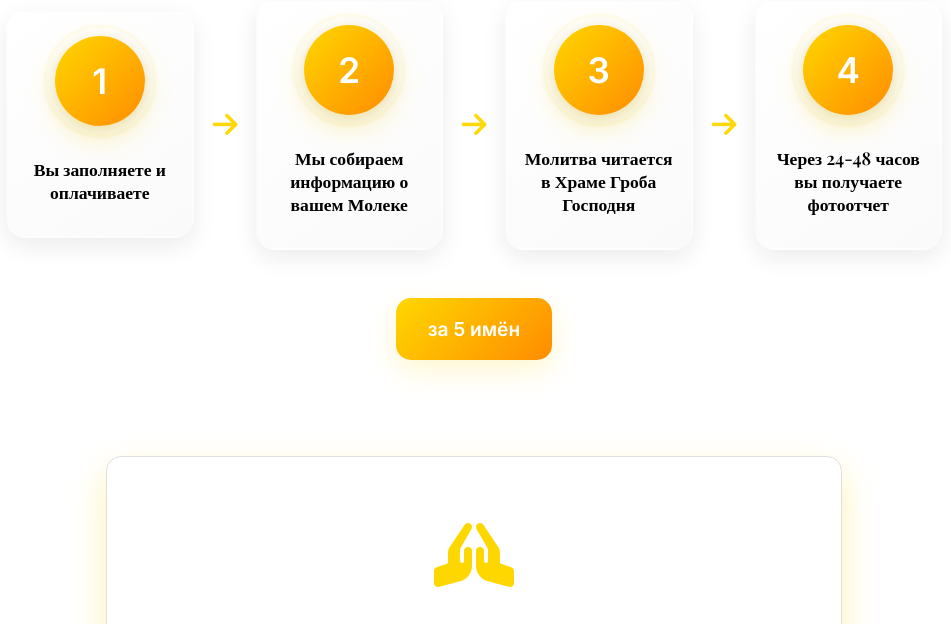
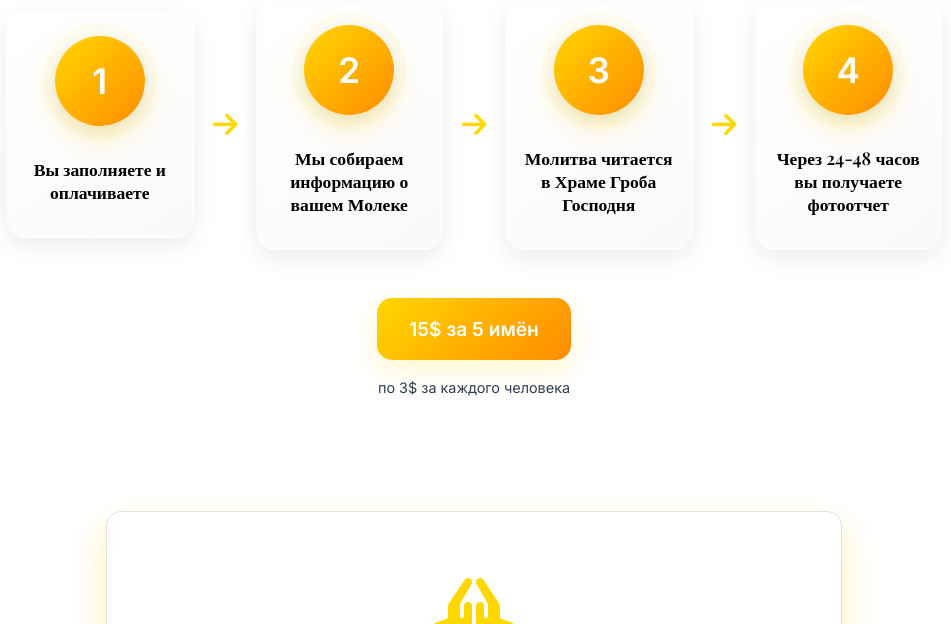
Before and after one commit to SaintSerd/LandingCraft-1, a Flask app: page / in a window 1280 px wide. Shown: the part 3367-3991 px from the top of the page, without its empty margins (166-1117 px from the left). Run offline with Flask 3, Linux system fonts and the light colour scheme.

Commit message:
Update pricing information to clarify the cost of spiritual services
Updates the price for name submissions and provides a per-person cost in `templates/index.html`, also adds a reference image.

Replit-Commit-Author: Agent
Replit-Commit-Session-Id: a35b1465-f3ef-4cd3-8389-5634677c3765
Replit-Commit-Screenshot-Url: https://storage.googleapis.com/screenshot-production-us-central1/4d5e73ac-d877-4d19-b208-cbb0903a08e0/f19be66e-c64e-4e16-8a6f-72f9e5ff9de5.jpg

```diff
--- a/templates/index.html
+++ b/templates/index.html
@@ -243,8 +243,9 @@
             </div>
             <div class="text-center mt-5">
                 <div class="pricing-badge">
-                    <span class="price">за 5 имён</span>
+                    <span class="price">15$ за 5 имён</span>
                 </div>
+                <p class="pricing-note mt-3">по 3$ за каждого человека</p>
             </div>
         </div>
     </section>
```
Also changed, not shown: attached_assets/targeted_element_1750890119455.png (added).
